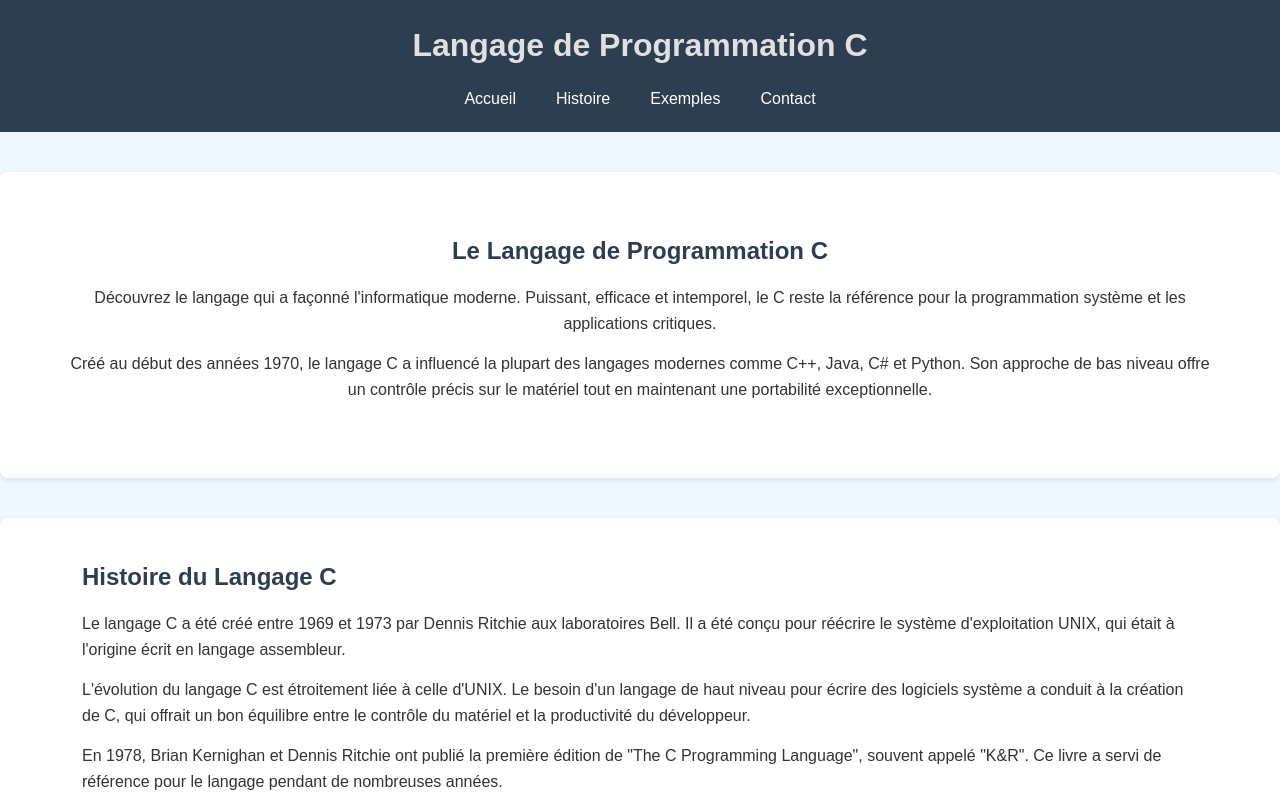
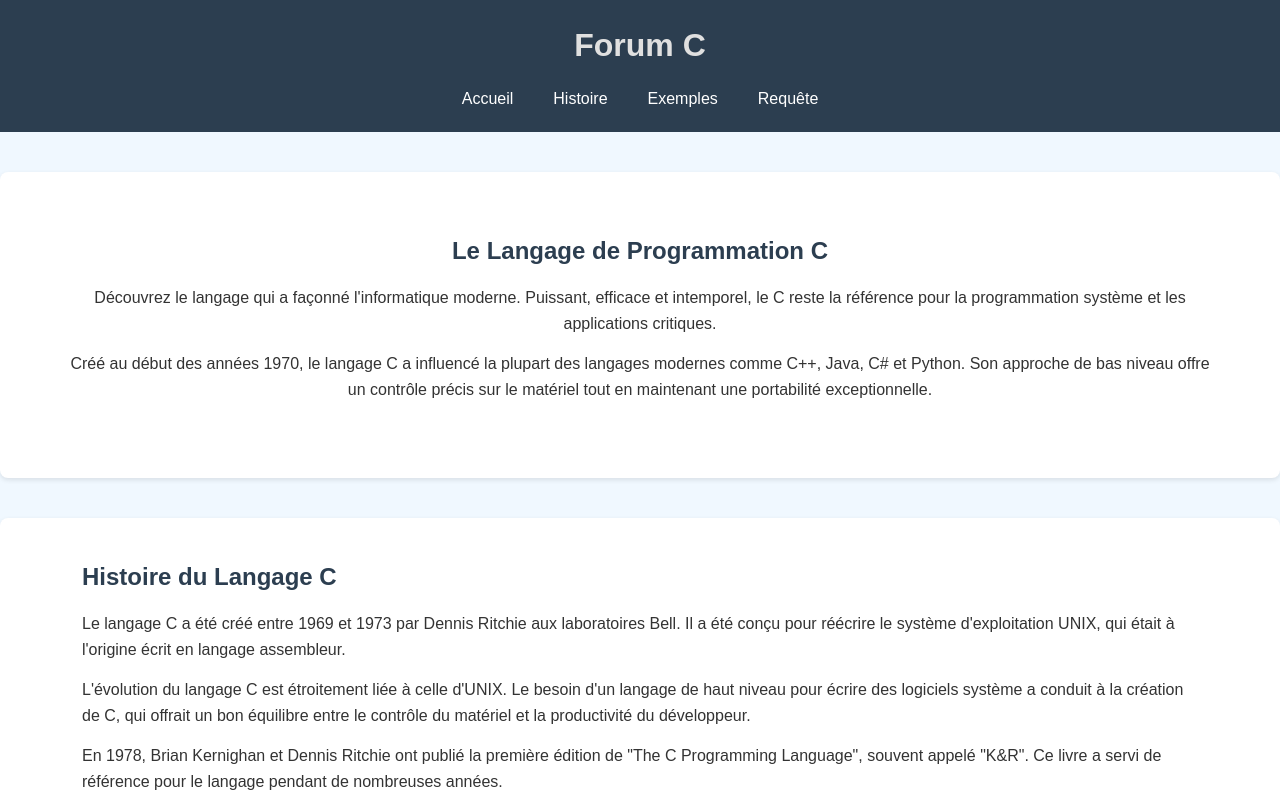
Before and after one commit to pierrotaerts/site-html, a plain HTML site: page index.html in a window 1280 px wide. Shown: the top 800 px of the page. Drawn offline with Linux system fonts and the light colour scheme.

Commit message:
Update index.html

```diff
--- a/index.html
+++ b/index.html
@@ -11,13 +11,13 @@
 <body>
      <header>
           <div class="container">
-               <h1>Langage de Programmation C</h1>
+               <h1>Forum C</h1>
                <nav>
                     <ul>
                          <li><a href="#accueil">Accueil</a></li>
                          <li><a href="#histoire">Histoire</a></li>
                          <li><a href="#exemples">Exemples</a></li>
-                         <li><a href="#contact">Contact</a></li>
+                         <li><a href="#contact">Requête</a></li>
                     </ul>
                </nav>
           </div>
@@ -322,7 +322,7 @@
 
      <section id="contact">
           <div class="container">
-               <h2>Formulaire de Contact</h2>
+               <h2>Nouvelle requête</h2>
 
                <form>
                     <div class="form-group">
```
